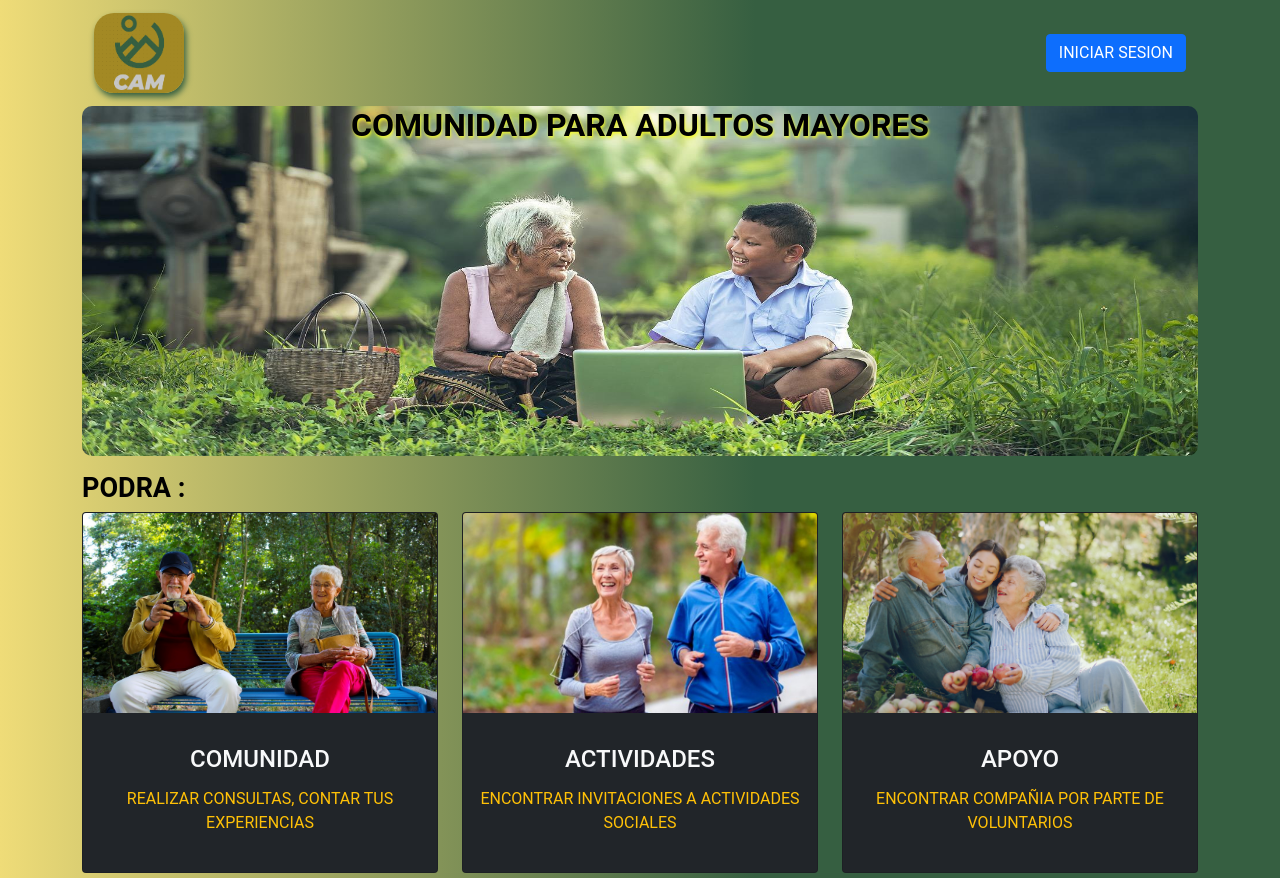
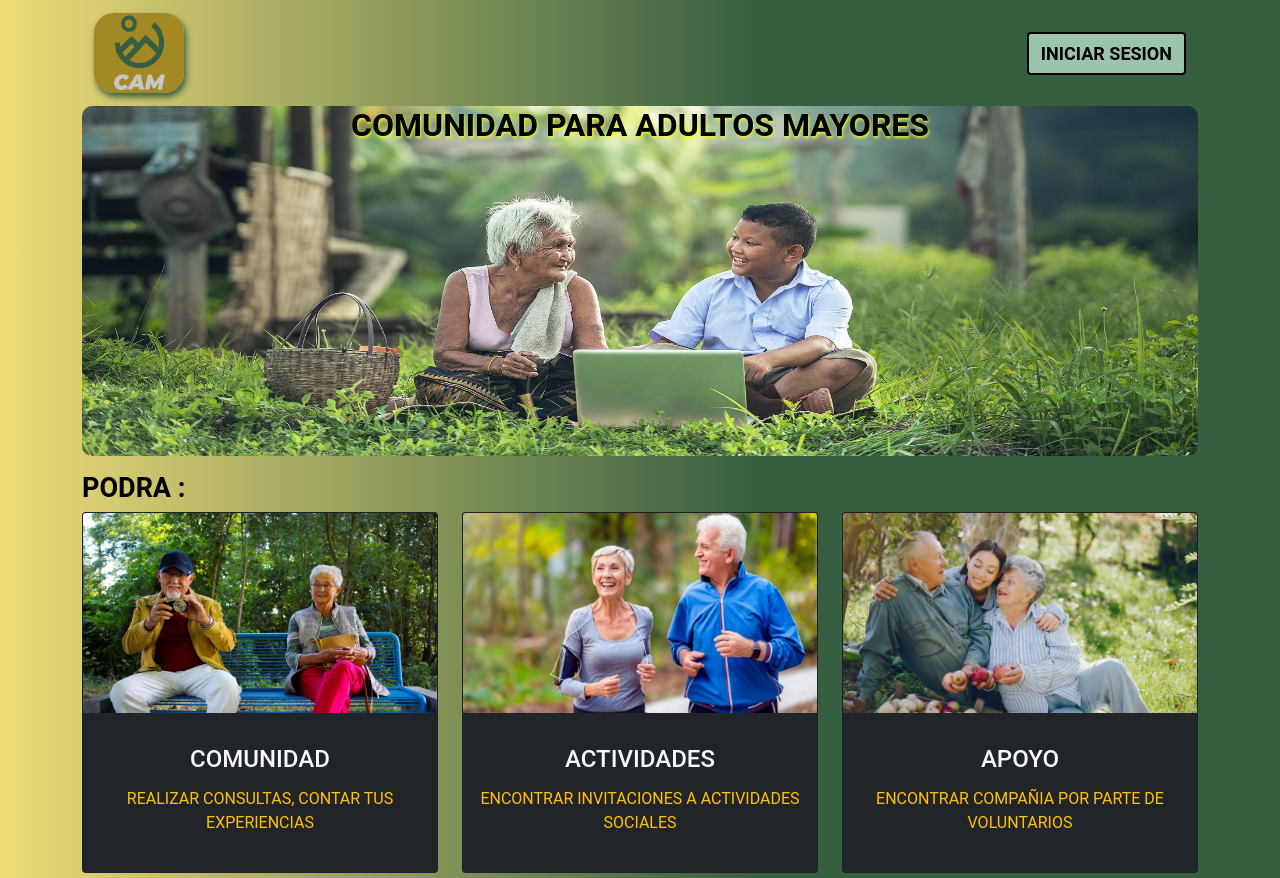
Before and after one commit to einarch/ComunidadAdultoMayor, a React (Create React App) app: page / in a window 1280 px wide. Built offline with nearby package versions, Linux system fonts and the light colour scheme.

Commit message:
se realizo las vistas del boton iniciar sesion y publicar

```diff
--- a/src/components/Cabezera.js
+++ b/src/components/Cabezera.js
@@ -32,7 +32,14 @@ function Cabezera() {
                         </Nav>
                         <Form className="d-flex">
 
-                        <Button  >INICIAR SESION</Button>
+                            <Button style={{
+                                backgroundColor: "#9cc4ac",
+                                color: "black",
+                                fontWeight: "bold",
+                                fontSize: "1.125rem",
+                                border: "2px solid black"
+                            }}
+                            >INICIAR SESION</Button>
 
                         </Form>
                     </Navbar.Collapse>
--- a/src/comunidad/publicacion.js
+++ b/src/comunidad/publicacion.js
@@ -1,5 +1,5 @@
 import React, { useState, useEffect } from 'react';
-import Container from 'react-bootstrap/Container';
+import { Container, Button } from 'react-bootstrap';
 import axios from 'axios';
 import dateFormat, { masks } from "dateformat";
 import './../comunidad/Publicacion.css';
@@ -37,6 +37,17 @@ const Publicacion = ({ children }) => {
                 <br />
                 <h2 className="title">Publicaciones y Noticias</h2>
                 <br />
+                <div className='text-center'>
+                    <Button style={{
+                        backgroundColor: "#9cc4ac",
+                        color: "black",
+                        fontWeight: "bold",
+                        fontSize: "1.3rem",
+                        border: "2px solid black"
+                    }}
+                    >Publicar</Button>
+                </div>
+                <br />
                 <br />
                 <Container id="containerSection" className="p-4 mb-4">
                     {data.map(publicacion => {
```
